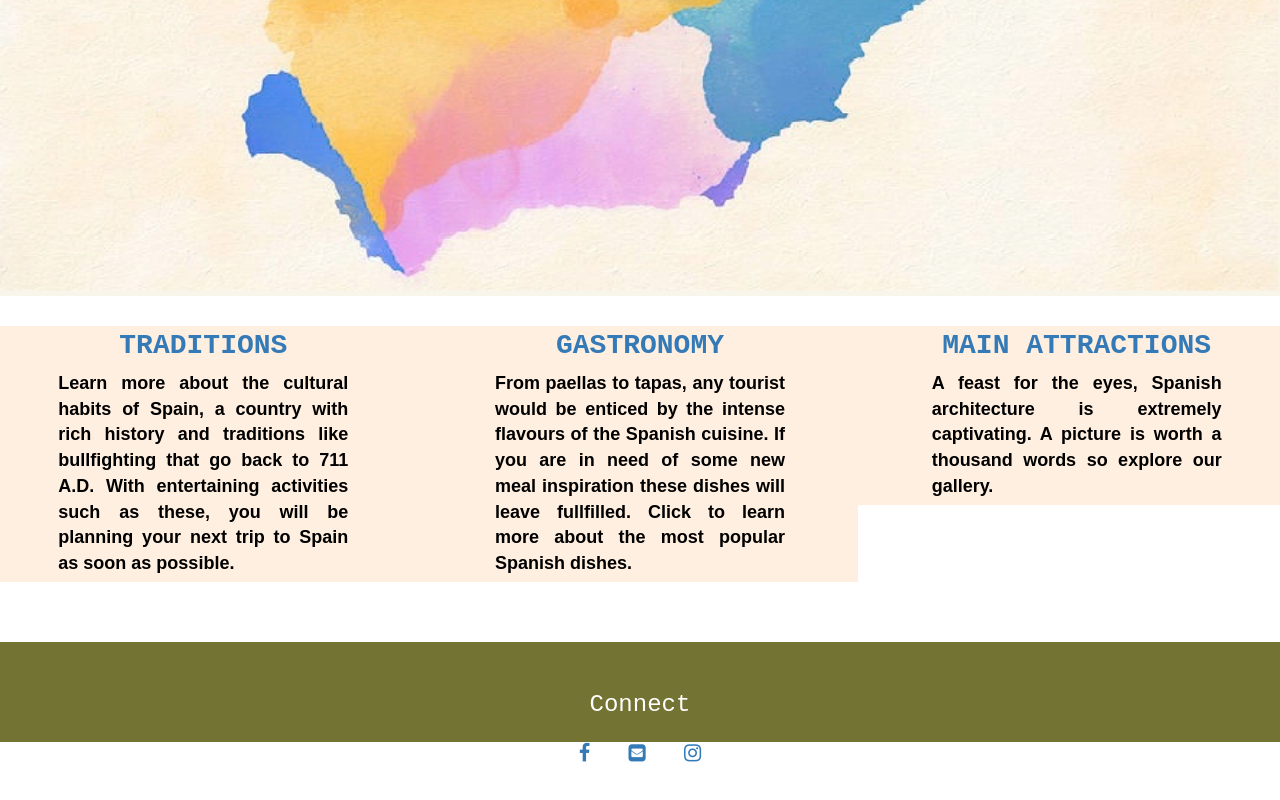
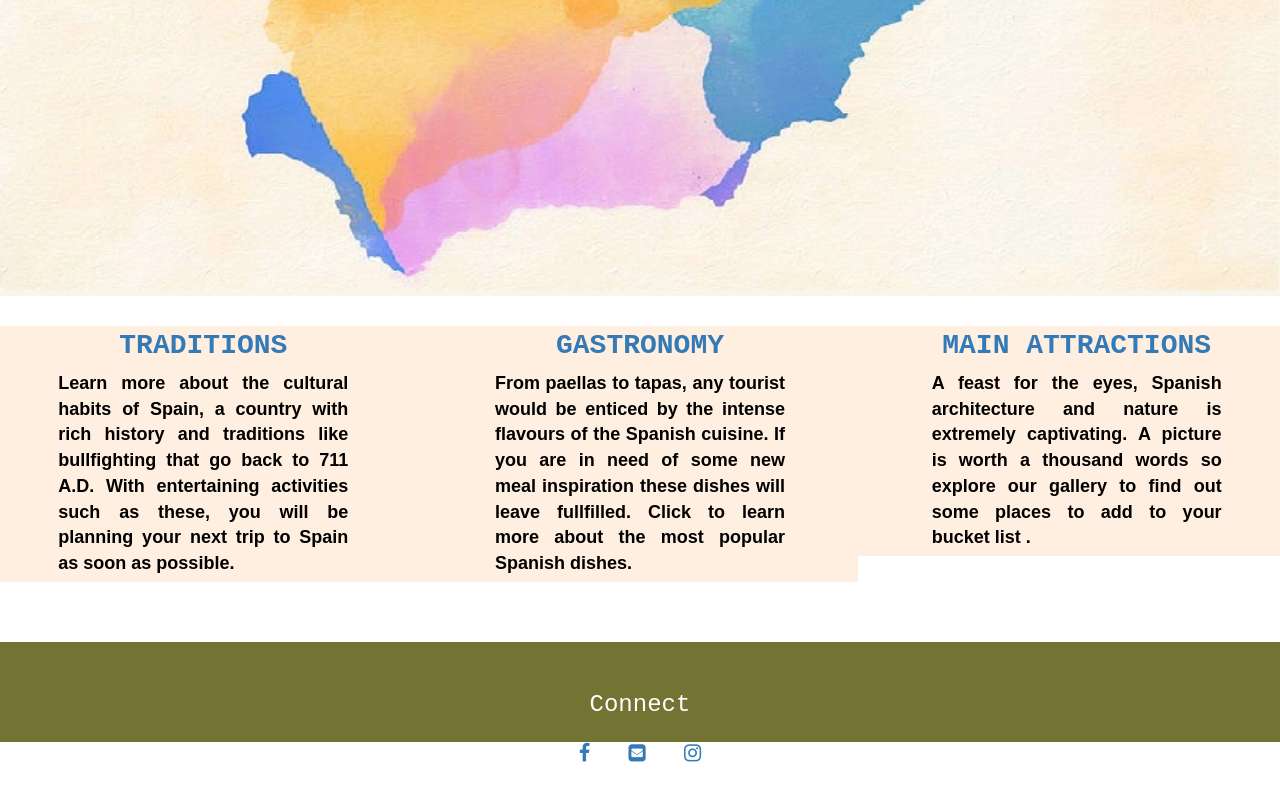
Before and after one commit to GiuliaCarfora/Group-project, a plain HTML site: page main.html in a window 1280 px wide. Shown: the part 504-1304 px from the top of the page. Drawn offline with nearby package versions, Linux system fonts and the light colour scheme.

Commit message:
Update main.html

```diff
--- a/main.html
+++ b/main.html
@@ -72,7 +72,7 @@
 <div class='col-md-4' align="center">
 <a href="../Group-project/attractions.html">MAIN ATTRACTIONS</a>
 <div class="intro">
-  A feast for the eyes, Spanish architecture is extremely captivating. A picture is worth a thousand words so explore our gallery.
+  A feast for the eyes, Spanish architecture and nature is extremely captivating. A picture is worth a thousand words so explore our gallery to find out some places to add to your bucket list .
 </div>
 </div>
 </div>
```
